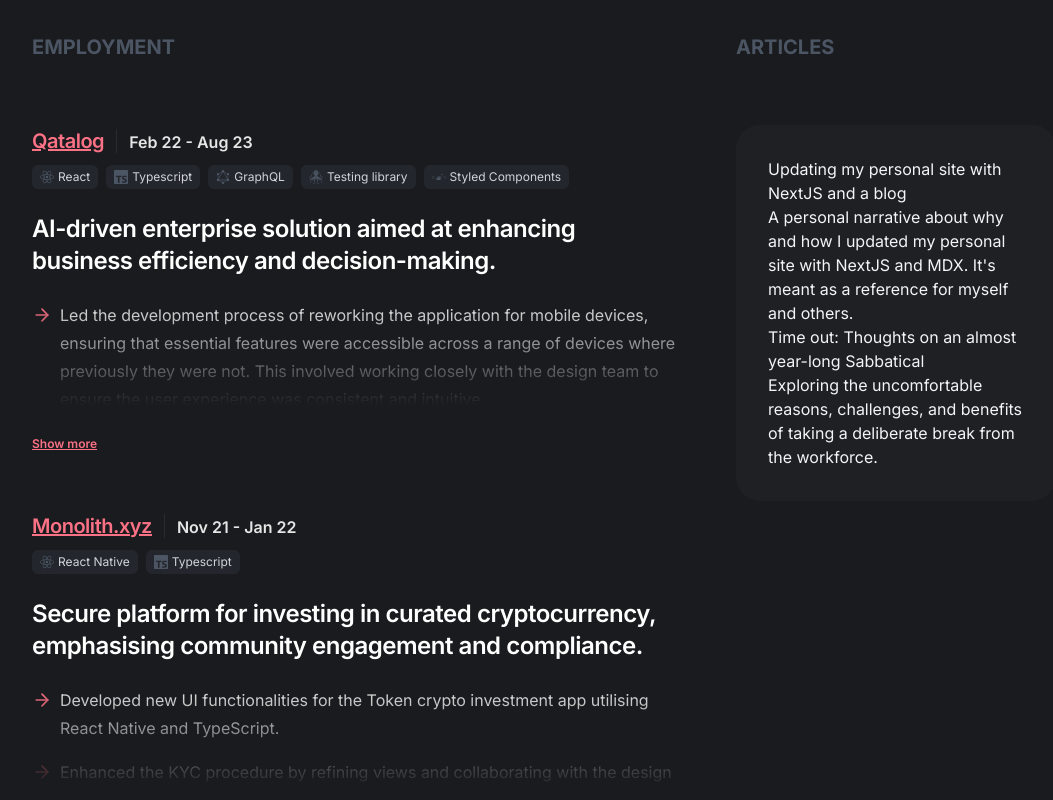
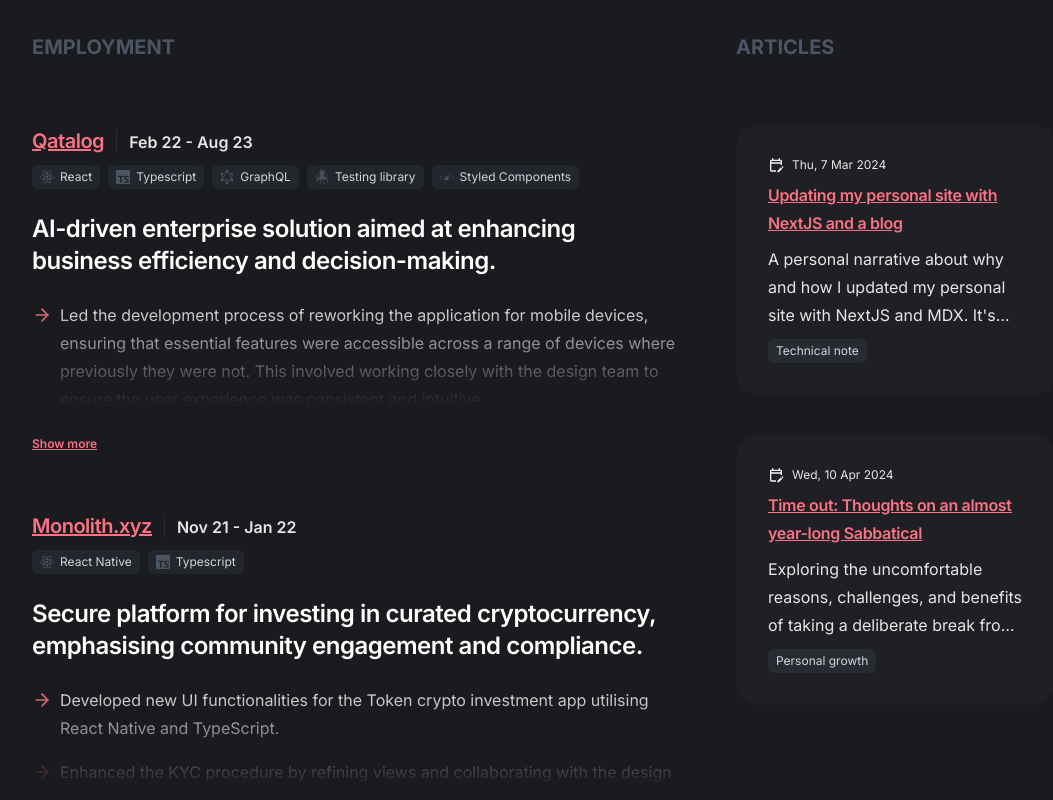
Before and after one commit to chic-geek/chrisbrett.info, a Next.js app: page / in a window 1280 px wide. Shown: the part 680-1480 px from the top of the page, without its empty margins (96-1149 px from the left). Built offline with nearby package versions, Linux system fonts and the light colour scheme.

Commit message:
refactor(homepage): style updates for articles

```diff
--- a/src/app/(homepage)/_components/history-item.tsx
+++ b/src/app/(homepage)/_components/history-item.tsx
@@ -33,10 +33,6 @@
           <Separator orientation="vertical" className="py-3 sm:self-center" />
           <TextElement className="font-semibold">{formattedDate}</TextElement>
         </div>
-        {/* <div className="flex items-baseline justify-between gap-x-2 md:justify-start">
-          <TextElement className="font-semibold">{position}</TextElement>
-          <TextElement className="text-xs">({formattedDate})</TextElement>
-        </div> */}
         {tags ? (
           <ul className="mt-2 flex flex-wrap gap-2">
             {tags.map((tag, index) => (
--- a/src/app/(homepage)/_components/history-items-section.tsx
+++ b/src/app/(homepage)/_components/history-items-section.tsx
@@ -1,17 +1,13 @@
 import { HistoryItemType } from "@/types";
 import { workHistoryData } from "@/data";
 
-import { TextElement } from "@/components/ui/text-element";
 import { Container } from "@/components/container";
-import { SectionHeading } from "@/components/section-heading";
+
 import { HistoryItem } from "./history-item";
 
 export function HistoryItemsSection() {
   return (
-    <section className="">
-      {/* <SectionHeading>
-        <h2>Recent history</h2>
-      </SectionHeading> */}
+    <section>
       <Container>
         <div className="flex flex-col gap-y-6">
           <ul>
@@ -19,16 +15,6 @@
               <HistoryItem key={item.id} data={item} />
             ))}
           </ul>
-          <TextElement className="text-center">
-            For a more formal history of my work experience, check out my{" "}
-            <a
-              href="https://chrisbrett.notion.site/Resum-0a7c8d6b4f67459ba052da1c9e36b522"
-              className="font-semibold text-[rgb(16,185,129)] underline [.js-enabled_&]:text-[rgb(var(--highlight-color))]"
-            >
-              resumé
-            </a>
-            .
-          </TextElement>
         </div>
       </Container>
     </section>
--- a/src/app/(homepage)/page.tsx
+++ b/src/app/(homepage)/page.tsx
@@ -1,12 +1,25 @@
+import Link from "next/link";
+import { MdOutlineEditCalendar as CalendarIcon } from "react-icons/md";
+
+import { getAllArticles } from "@/utils/article-fetchers";
+import { TextElement } from "@/components/ui/text-element";
+import { Heading } from "@/components/ui/heading";
 import { Container } from "@/components/container";
+import { SectionHeading } from "@/components/section-heading";
 
 import { HeroSection } from "./_components/hero-section";
 import { HistoryItemsSection } from "./_components/history-items-section";
 import { CodeExamplesSection } from "./_components/code-examples-section";
-import { SectionHeading } from "@/components/section-heading";
-import { getAllArticles } from "@/utils/article-fetchers";
-import Link from "next/link";
-import { ArticleFrontmatter } from "@/types/article";
+
+function articleFormattedDate(dateStr: string) {
+  const date = new Date(dateStr);
+  return date.toLocaleDateString("en-GB", {
+    weekday: "short",
+    year: "numeric",
+    month: "short",
+    day: "numeric",
+  });
+}
 
 export default async function Homepage() {
   const articles = await getAllArticles();
@@ -21,16 +34,41 @@
             <SectionHeading type="secondary">
               <h2>Articles</h2>
             </SectionHeading>
-            <div className="rounded-3xl bg-[rgb(31,32,36)] p-8">
-              <ul>
-                {articles.map((article) => (
-                  <li key={article.slug}>
-                    <Link href={`/articles/${article.slug}`}>
-                      <h3>{article.title}</h3>
-                    </Link>
-                    <p>{article.description}</p>
-                  </li>
-                ))}
+            <div className="">
+              <ul className="space-y-10">
+                {articles.map((article) => {
+                  const publishedDate = articleFormattedDate(article.published);
+
+                  return (
+                    <li
+                      key={article.slug}
+                      className="flex flex-col gap-y-2 rounded-3xl bg-[rgb(31,32,36)] p-8"
+                    >
+                      <div className="flex items-center gap-x-2">
+                        <CalendarIcon className="h-4 w-4" />
+                        <TextElement className="text-xs">
+                          {publishedDate}
+                        </TextElement>
+                      </div>
+                      <Heading
+                        level="4"
+                        className="text-[rgb(16,185,129)] underline [.js-enabled_&]:text-[rgb(var(--highlight-color))]"
+                      >
+                        <Link href={`/articles/${article.slug}`}>
+                          {article.title}
+                        </Link>
+                      </Heading>
+                      <TextElement className="line-clamp-3">
+                        {article.description}
+                      </TextElement>
+                      <div>
+                        <span className="inline-flex items-center gap-x-1 rounded-md bg-gray-600/20 px-2 py-1 text-xs text-gray-300">
+                          {article.category}
+                        </span>
+                      </div>
+                    </li>
+                  );
+                })}
               </ul>
             </div>
           </aside>
@@ -41,6 +79,16 @@
             <HistoryItemsSection />
           </div>
         </div>
+        <TextElement className="text-center">
+          For a more formal history of my work experience, check out my{" "}
+          <a
+            href="https://chrisbrett.notion.site/Resum-0a7c8d6b4f67459ba052da1c9e36b522"
+            className="font-semibold text-[rgb(16,185,129)] underline [.js-enabled_&]:text-[rgb(var(--highlight-color))]"
+          >
+            resumé
+          </a>
+          .
+        </TextElement>
       </Container>
       <CodeExamplesSection />
     </>
--- a/src/components/tag-item.tsx
+++ b/src/components/tag-item.tsx
@@ -7,7 +7,7 @@
 export function TagItem({ data }: TagItemProps) {
   const { icon: Icon, label } = data;
   return (
-    <li className="flex items-center gap-x-1 rounded-md bg-gray-600/20 px-2 py-1 text-xs text-gray-300">
+    <li className="flex items-center gap-x-1.5 rounded-md bg-gray-600/20 px-2 py-1 text-xs text-gray-300">
       <Icon size={14} className="text-gray-600" />
       <span>{label}</span>
     </li>
```
